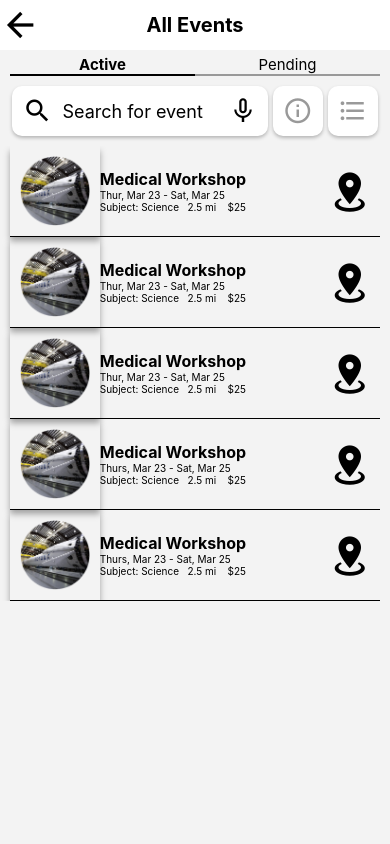
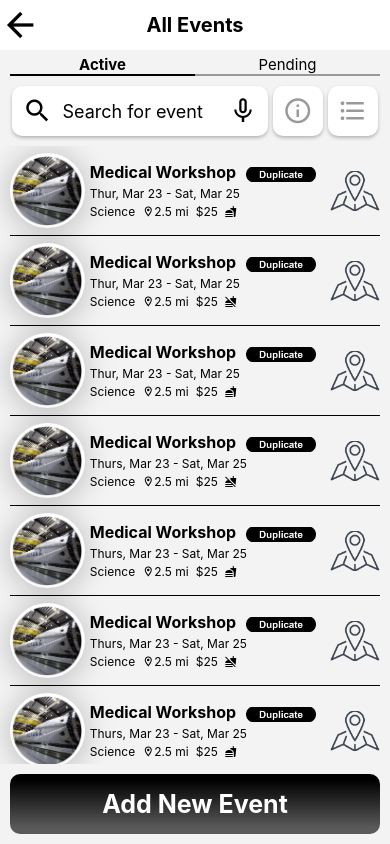
Before and after one commit to STEM-E-Youth-Career-Development-Program/map-app, a React Native app: screen / in a window 390 px wide. Built offline with nearby package versions, Linux system fonts and the light colour scheme.

Commit message:
fixed eventlist error and event shadow

```diff
--- a/app/components/Event.js
+++ b/app/components/Event.js
@@ -12,54 +12,42 @@ function Event({
   meal,
   active,
 }) {
-  // if (meal == true) {
-  //   meal = 'food';
-  // } else if (meal == false) {
-  //   meal = 'food-off';
-  // }
-  // if (Array.isArray(subject) == true) {
-  //   subject = subject.join(', ');
-  // }
+  if (meal==true) {
+    meal='food'
+  } else if (meal==false) {
+    meal='food-off'
+  };
+  if (Array.isArray(subject) == true) {
+    subject = subject.join(', ')
+  };
 
   return (
     <View style={styles.container}>
-      <View
-        style={{
-          shadowColor: 'black',
-          shadowOffset: { width: 0, height: 5 },
-          shadowOpacity: 0.34,
-          shadowRadius: 6.27,
-          elevation: 10,
-        }}
-      >
+      <View style={styles.shadow}>
         <Image
-          style={{ width: 70, height: 70, margin: 10 }}
+          style={{ width: 70, height: 70 }}
           source={require('../assets/eventIcon.png')}
         />
       </View>
-      <View>
-        <Text style={styles.heading}>{heading}</Text>
-        <Text style={{ fontSize: 10 }}>
+      <View style={styles.info}>
+        <View style={{display: 'flex', flexDirection: 'row'}}>
+          <Text style={styles.heading}>{heading}</Text>
+          <Image style={styles.duplicate} source={require('../assets/duplicate.png')} />
+        </View>
+        <Text style={{fontSize: 12}}>
           {startDate} - {endDate}
         </Text>
-        <View style={{ flexDirection: 'row' }}>
-          <Text style={{ fontSize: 10 }}>
-            Subject: {subject}
-            {'   '}
-          </Text>
-          <Text style={{ fontSize: 10 }}>
-            {distance} mi{'    '}
-          </Text>
-          <Text style={{ fontSize: 10 }}>
-            ${cost}
-            {'    '}
-          </Text>
-          <Text style={{ fontSize: 10 }}>{meal}</Text>
+        <View style={{ width: '65%', flexDirection: 'row', justifyContent: 'space-between'}}>
+          <Text style={{fontSize: 12}}>{subject}</Text>
+          <View style={{flexDirection: 'row'}}>
+            <MaterialCommunityIcons name={'map-marker-outline'} size={12} style={{alignSelf: 'center'}}/>
+            <Text style={{fontSize: 12}}>{distance} mi</Text>
+          </View>
+          <Text style={{fontSize: 12}}>${cost}</Text>
+          <MaterialCommunityIcons name={meal} size={12} style={{alignSelf: 'center'}}/>
         </View>
       </View>
-      <View style={{ marginHorizontal: 70 }}>
-        <MaterialCommunityIcons name="map-marker-radius" size={45} />
-      </View>
+      <Image style={styles.mapPin} source={require('../assets/mapPin.png')}/>
     </View>
   );
 }
@@ -74,6 +62,7 @@ const styles = StyleSheet.create({
     borderBottomColor: 'black',
     borderBottomWidth: 1,
     width: '95%',
+    height: 90,
     alignSelf: 'center',
   },
   heading: {
--- a/app/screens/EventListScreen.js
+++ b/app/screens/EventListScreen.js
@@ -2,8 +2,8 @@ import React, { useState, useEffect } from 'react';
 import { StyleSheet, View, FlatList, Text, Pressable } from 'react-native';
 
 import SearchBar from '../components/SearchBar';
-import Screen from '../components/Screen';
 import Event from '../components/Event';
+import SubmitButton from '../components/SubmitButton';
 import PageHeader from '../components/PageHeader';
 import Constants from 'expo-constants';
 
@@ -63,6 +63,116 @@ const allEventsList = [
     meal: true,
     active: true,
   },
+  {
+    id: 6,
+    heading: 'Medical Workshop',
+    startDate: 'Thurs, Mar 23',
+    endDate: 'Sat, Mar 25',
+    subject: 'Science',
+    distance: '2.5',
+    cost: '25',
+    meal: false,
+    active: true,
+  },
+  {
+    id: 7,
+    heading: 'Medical Workshop',
+    startDate: 'Thurs, Mar 23',
+    endDate: 'Sat, Mar 25',
+    subject: 'Science',
+    distance: '2.5',
+    cost: '25',
+    meal: true,
+    active: true,
+  },
+  {
+    id: 8,
+    heading: 'Medical Workshop',
+    startDate: 'Thurs, Mar 23',
+    endDate: 'Sat, Mar 25',
+    subject: 'Science',
+    distance: '2.5',
+    cost: '25',
+    meal: false,
+    active: true,
+  },
+  {
+    id: 9,
+    heading: 'Medical Workshop',
+    startDate: 'Thurs, Mar 23',
+    endDate: 'Sat, Mar 25',
+    subject: 'Science',
+    distance: '2.5',
+    cost: '25',
+    meal: true,
+    active: true,
+  },
+  {
+    id: 10,
+    heading: 'Medical Workshop',
+    startDate: 'Thurs, Mar 23',
+    endDate: 'Sat, Mar 25',
+    subject: 'Science',
+    distance: '2.5',
+    cost: '25',
+    meal: false,
+    active: true,
+  },
+  {
+    id: 11,
+    heading: 'Technical Workshop',
+    startDate: 'Thurs, Mar 23',
+    endDate: 'Sat, Mar 25',
+    subject: 'Science',
+    distance: '2.5',
+    cost: '25',
+    meal: false,
+    active: false,
+  },
+  {
+    id: 12,
+    heading: 'Technical Workshop',
+    startDate: 'Thurs, Mar 23',
+    endDate: 'Sat, Mar 25',
+    subject: 'Science',
+    distance: '2.5',
+    cost: '25',
+    meal: false,
+    active: false,
+  },
+  {
+    id: 13,
+    heading: 'Technical Workshop',
+    startDate: 'Thurs, Mar 23',
+    endDate: 'Sat, Mar 25',
+    subject: 'Science',
+    distance: '2.5',
+    cost: '25',
+    meal: false,
+    active: false,
+  },
+  {
+    id: 14,
+    heading: 'Technical Workshop',
+    startDate: 'Thurs, Mar 23',
+    endDate: 'Sat, Mar 25',
+    subject: 'Science',
+    distance: '2.5',
+    cost: '25',
+    meal: false,
+    active: false,
+  },
+  {
+    id: 15,
+    heading: 'Technical Workshop',
+    startDate: 'Thurs, Mar 23',
+    endDate: 'Sat, Mar 25',
+    subject: 'Science',
+    distance: '2.5',
+    cost: '25',
+    meal: false,
+    active: false,
+  },
 ];
 
 function EventListScreen(props) {
@@ -75,16 +185,15 @@ function EventListScreen(props) {
   };
 
   useEffect(() => {
-    const filteredEvents = allEventsList.filter(
-      (event) =>
-        event.heading.toLowerCase().includes(searchQuery.toLowerCase()) &&
-        event.active == active
+    const filteredEvents = allEventsList.filter(event =>
+      event.heading.toLowerCase().includes(searchQuery.toLowerCase()) &&
+      event.active == active
     );
     setFilteredData(filteredEvents);
   }, [searchQuery, active]);
 
   return (
-    <Screen>
+    <View style={styles.screen}>
       <PageHeader header="All Events" />
       <View style={styles.actpenContainer}>
         <Pressable
@@ -145,7 +254,8 @@ function EventListScreen(props) {
           />
         )}
       />
-    </Screen>
+      <SubmitButton title={'Add New Event'} />
+    </View>
   );
 }
 
@@ -170,6 +280,5 @@ const styles = StyleSheet.create({
   actpentxt: {
     textAlign: 'center',
     fontSize: 15,
-    fontWeight: '700',
   },
 });
```
